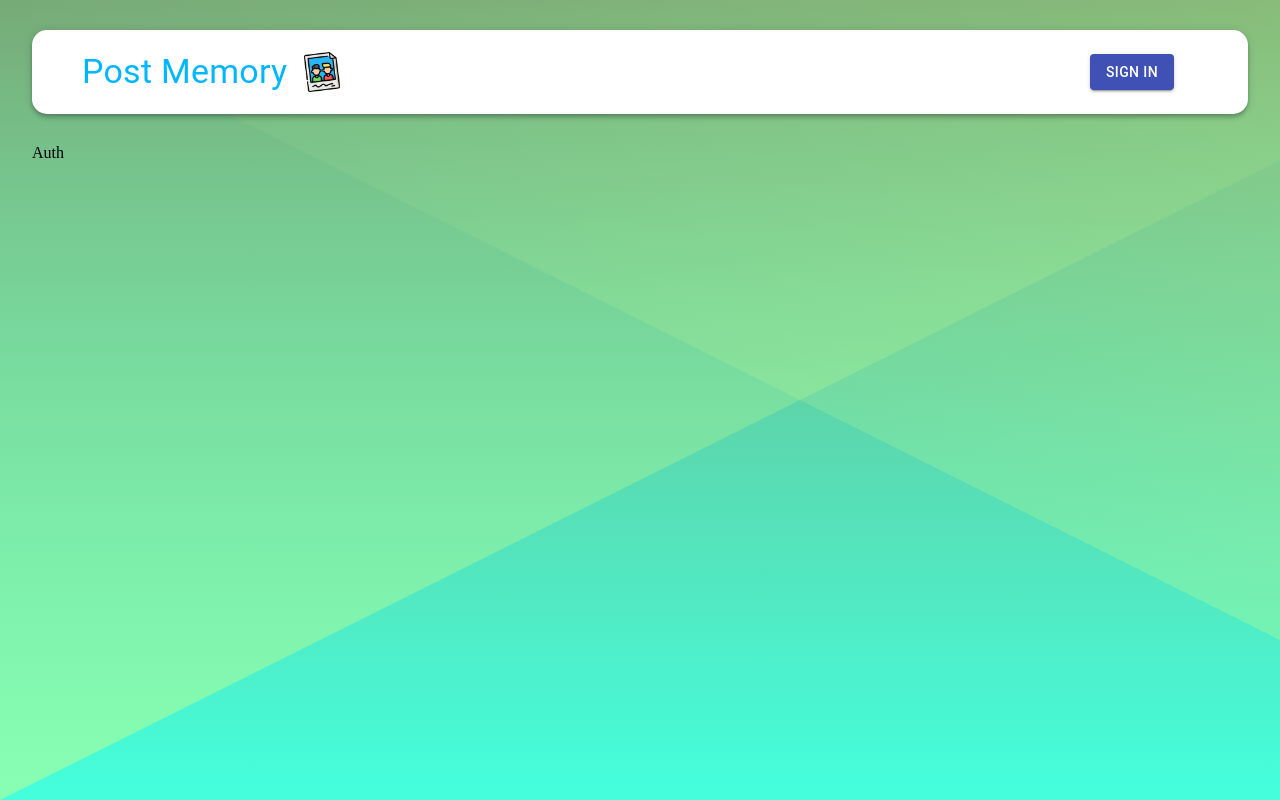
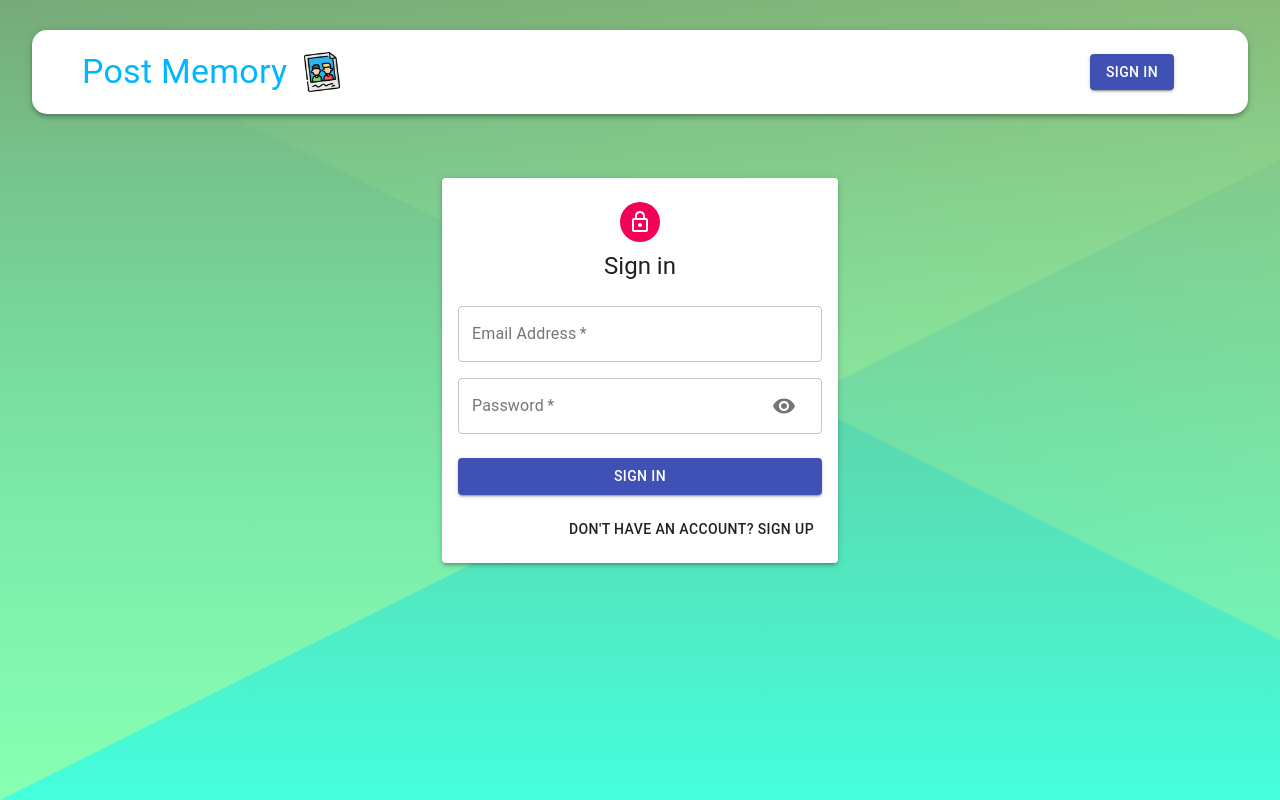
Before and after one commit to giannurwana19/react-post-app, a React (Create React App) app: page /auth in a window 1280 px wide. Built offline with nearby package versions, Linux system fonts and the light colour scheme.

Commit message:
Auth Form & Input Form Component

```diff
--- a/src/components/Auth/index.js
+++ b/src/components/Auth/index.js
@@ -1,7 +1,116 @@
-const Auth = () => {
-  const state = null;
+import React, { useState } from 'react';
+import {
+  Avatar,
+  Button,
+  Paper,
+  Grid,
+  Typography,
+  Container,
+} from '@material-ui/core';
+import LockOutlinedIcon from '@material-ui/icons/LockOutlined';
+import useStyles from './sytles';
+import Input from '../Input';
 
-  return <div>Auth</div>;
+const initialState = {
+  firstName: '',
+  lastName: '',
+  email: '',
+  password: '',
+  confirmPassword: '',
 };
 
-export default Auth;
+const SignUp = () => {
+  const [form, setForm] = useState(initialState);
+  const [isSignup, setIsSignup] = useState(false);
+  const classes = useStyles();
+
+  const [showPassword, setShowPassword] = useState(false);
+  const handleShowPassword = () => setShowPassword(!showPassword);
+
+  const handleChange = e =>
+    setForm({ ...form, [e.target.name]: e.target.value });
+
+  const handleSubmit = e => {
+    //
+  };
+
+  const switchMode = () => {
+    setForm(initialState);
+    setIsSignup(prevIsSignup => !prevIsSignup);
+    setShowPassword(false);
+  };
+
+  return (
+    <Container component="main" maxWidth="xs">
+      <Paper className={classes.paper} elevation={3}>
+        <Avatar className={classes.avatar}>
+          <LockOutlinedIcon />
+        </Avatar>
+        <Typography component="h1" variant="h5">
+          {isSignup ? 'Sign up' : 'Sign in'}
+        </Typography>
+        <form className={classes.form} onSubmit={handleSubmit}>
+          <Grid container spacing={2}>
+            {isSignup && (
+              <>
+                <Input
+                  name="firstName"
+                  label="First Name"
+                  handleChange={handleChange}
+                  autoFocus
+                  half
+                />
+                <Input
+                  name="lastName"
+                  label="Last Name"
+                  handleChange={handleChange}
+                  half
+                />
+              </>
+            )}
+            <Input
+              name="email"
+              label="Email Address"
+              handleChange={handleChange}
+              type="email"
+            />
+            <Input
+              name="password"
+              label="Password"
+              handleChange={handleChange}
+              type={showPassword ? 'text' : 'password'}
+              handleShowPassword={handleShowPassword}
+            />
+            {isSignup && (
+              <Input
+                name="confirmPassword"
+                label="Repeat Password"
+                handleChange={handleChange}
+                type="password"
+              />
+            )}
+          </Grid>
+          <Button
+            type="submit"
+            fullWidth
+            variant="contained"
+            color="primary"
+            className={classes.submit}>
+            {isSignup ? 'Sign Up' : 'Sign In'}
+          </Button>
+          <Grid container justifyContent="flex-end">
+            <Grid item>
+              <Button onClick={switchMode}>
+                {isSignup
+                  ? 'Already have an account? Sign in'
+                  : "Don't have an account? Sign Up"}
+              </Button>
+            </Grid>
+          </Grid>
+        </form>
+      </Paper>
+    </Container>
+  );
+};
+
+export default SignUp;
--- /dev/null
+++ b/src/components/Input/index.js
@@ -0,0 +1,42 @@
+import { Grid, IconButton, InputAdornment, TextField } from '@material-ui/core';
+import { Visibility, VisibilityOff } from '@material-ui/icons';
+
+const Input = ({
+  half,
+  name,
+  label,
+  type,
+  autofocus = false,
+  handleChange,
+  handleShowPassword,
+}) => {
+  return (
+    <Grid item xs={12} sm={half ? 6 : 12}>
+      <TextField
+        name={name}
+        onChange={handleChange}
+        variant="outlined"
+        required
+        fullWidth
+        label={label}
+        autoFocus={autofocus}
+        type={type}
+        InputProps={
+          name === 'password'
+            ? {
+                endAdornment: (
+                  <InputAdornment position="end">
+                    <IconButton onClick={handleShowPassword}>
+                      {type === 'password' ? <Visibility /> : <VisibilityOff />}
+                    </IconButton>
+                  </InputAdornment>
+                ),
+              }
+            : {}
+        }
+      />
+    </Grid>
+  );
+};
+
+export default Input;
```
